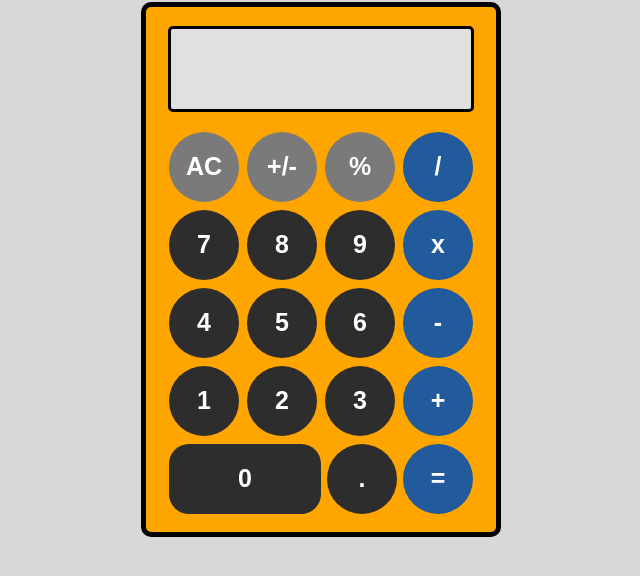
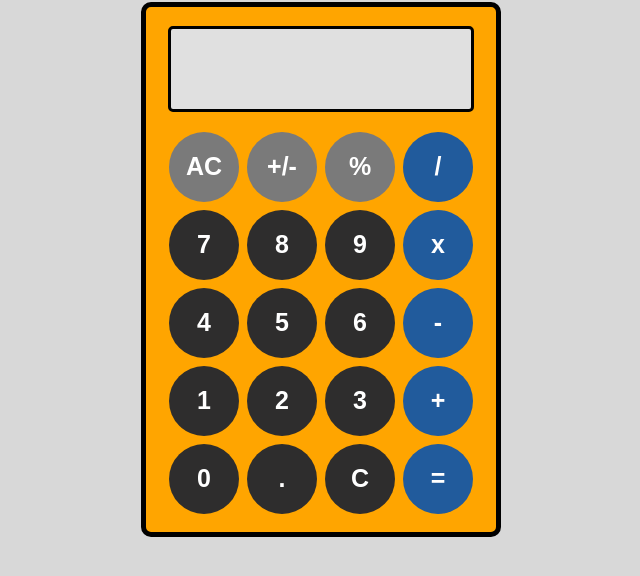
Before and after one commit to SoCalStyles/Calculator, a plain HTML site: page index.html in a window 1280 px wide. Shown: the part 80-656 px from the top of the page, without its empty margins (319-959 px from the left). Drawn offline with Linux system fonts and the light colour scheme.

Commit message:
further fix for post-answer input problem

```diff
--- a/index.html
+++ b/index.html
@@ -44,6 +44,7 @@
             <div id="fifthRow">
                 <button class="numberButton" id="zero">0</button>
                 <button class="numberButton" id="decimal">.</button>
+                <button id="backspace">C</button>
                 <button class="sign" id="equalsButton">=</button>
             </div>
         </div>
--- a/main.js
+++ b/main.js
@@ -59,9 +59,11 @@ const operate = function(operator, number1, number2) {
 numberButton.forEach(button => {
     button.addEventListener('click', function() {
         if (mode == 'answered') {
+            if (windowTwo.textContent == '') {
             windowOne.textContent = '';
             mode = '';
-        }
+            };
+        };
         if (windowTwo.textContent === '') {
             if (windowOne.textContent.length < 8) {
                 windowOne.textContent += button.textContent;
--- a/style.css
+++ b/style.css
@@ -67,8 +67,25 @@ h1 {
 }
 
 #zero {
-    width: 152px;
-    border-radius: 20px;
+    background-color: rgb(46, 45, 45);
+    color: white;
+    border: none;
+    height: 70px;
+    width: 70px;
+    border-radius: 50%;
+    font-size: 25px;
+    font-weight: 700;
+}
+
+#backspace {
+    background-color: rgb(46, 45, 45);
+    color: white;
+    border: none;
+    height: 70px;
+    width: 70px;
+    border-radius: 50%;
+    font-size: 25px;
+    font-weight: 700;
 }
 
 #firstRow, #secondRow, #thirdRow, #fourthRow {
@@ -86,11 +103,7 @@ h1 {
     color: white;
 }
 
-.numberButton:hover {
-    background-color: rgb(46, 124, 214);
-}
-
-.sign:hover {
+.numberButton:hover, .sign:hover, #zero:hover, #backspace:hover {
     background-color: rgb(46, 124, 214);
 }
 
```
